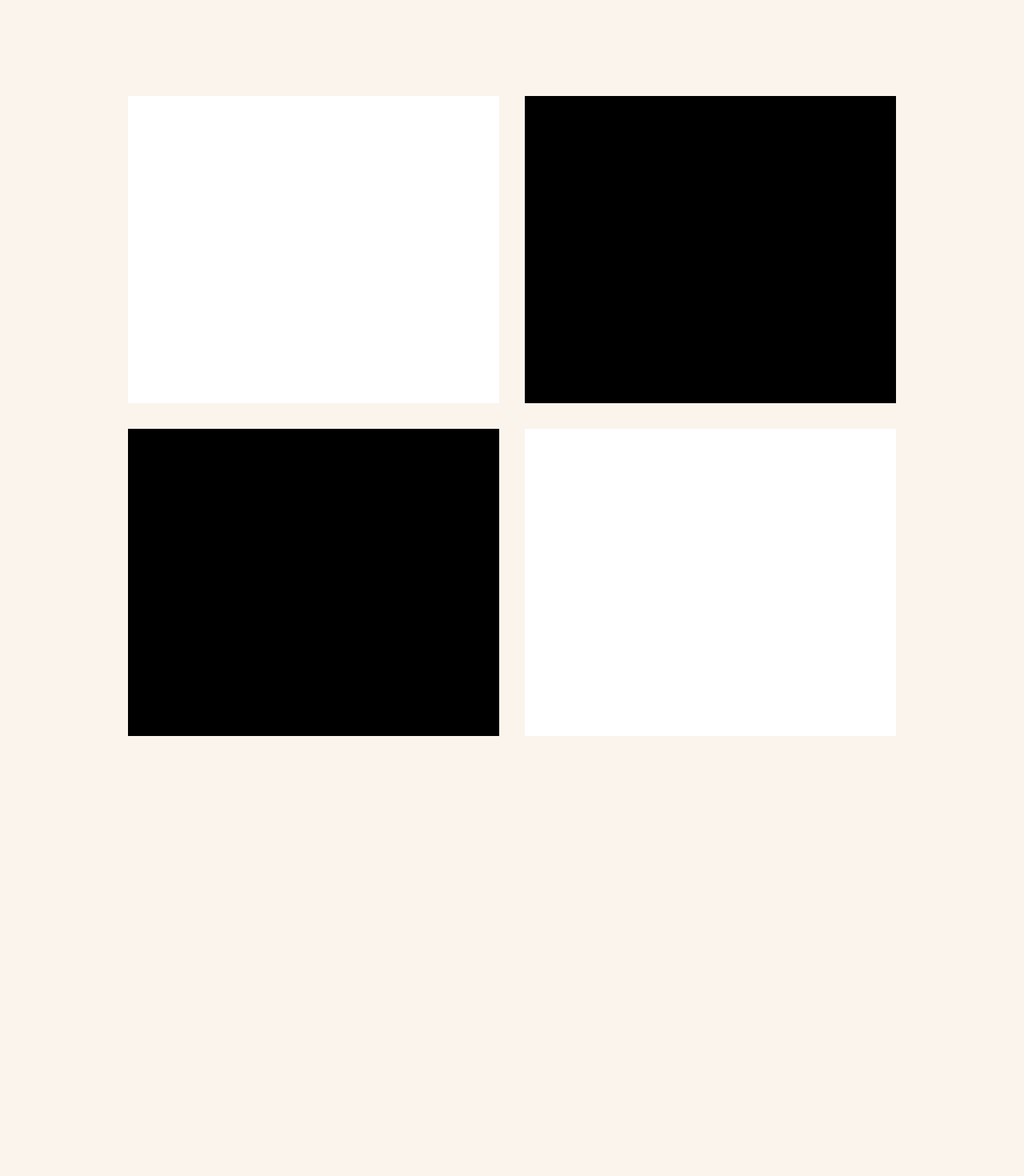
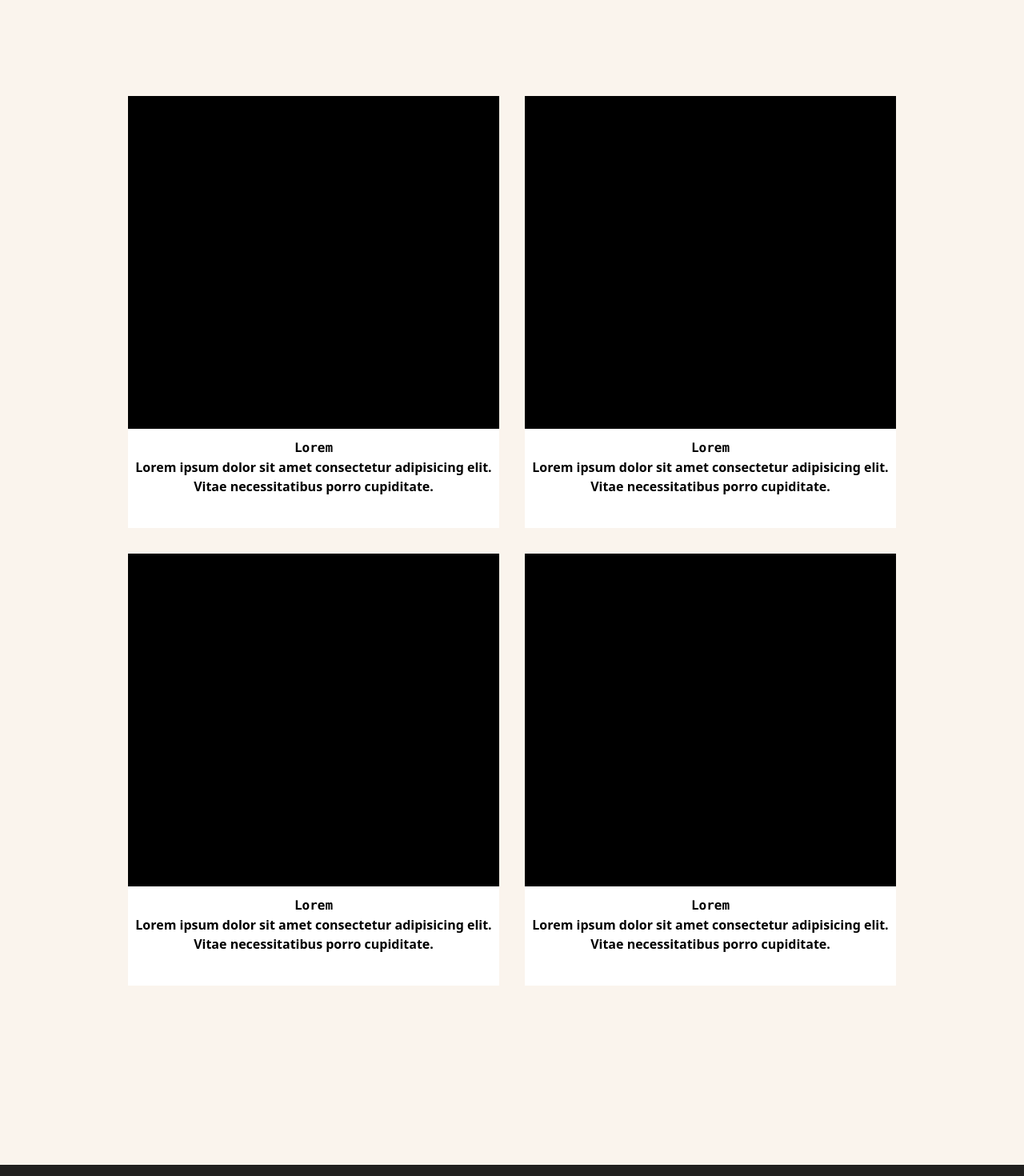
Before and after one commit to ALZEE23/Game_Web, a React (Vite) app: page / in a window 1280 px wide. Shown: the part 560-2030 px from the top of the page at 80% size. Before the commit the page ends 1480 px from the top, so only its background shows below. Built offline with nearby package versions, Linux system fonts and the light colour scheme.

Commit message:
fix: landing

```diff
--- a/src/pages/Game.jsx
+++ b/src/pages/Game.jsx
@@ -1,21 +1,35 @@
 export default function Game() {
-    return(
+    return (
         <>
             {/* Section Banner*/}
             <section id="banner">
-
-            </section>
-
-            <section id="description">
-
+                <div className='w-screen h-72 bg-black'>
+                    <img src="" alt="" />
+                </div>
             </section>
 
             <section id="image">
-
+                <div className=' px-40 space-y-10 py-10'>
+                    <div className='flex-col'>
+                        <h1 className='font-staatliches text-lg'>Barda - NOV 25,2024 </h1>
+                        <h1 className='font-staatliches text-5xl'>Barda Demo Release</h1>
+                    </div>
+                    <div className='h-screen bg-black'>
+                        <img src="" alt="" />
+                    </div>
+                    <div className='px-64'>
+                        <div className='inline-block space-y-1'>
+                            <h1 className='font-semibold text-xl text italic text'>Barda Realese now after a several years</h1>
+                        </div>
+                        <div>
+                            <h1>
+                                Lorem ipsum dolor, sit amet consectetur adipisicing elit. Doloribus, modi enim earum impedit totam consequatur commodi ullam aspernatur labore ea officia, nisi voluptas libero at quos aperiam sit molestiae fugit dicta ut, suscipit dolores molestias sunt veritatis! Beatae, adipisci nulla!</h1>
+                        </div>
+                    </div>
+                </div>
             </section>
 
             <section id="game">
-
             </section>
         </>
     )
--- a/src/pages/Home.jsx
+++ b/src/pages/Home.jsx
@@ -33,8 +33,8 @@ export default function Home() {
               </div>
             </div>
 
-            <div className=" md:h-40 h-fit  w-fit md:float-end float-end md:mb-0 mb-0 content-center">
-              <h1 className="font-staatliches font-bold md:text-10xl text-6xl text-center bg-[#FAF4ED] md:w-[40rem] w-full  text-[#21201F] tracking-tighter">
+            <div className=" md:h-40 h-fit md:absolute md:bottom-5 md:right-0  w-fit md:float-end float-end md:mb-0 mb-0 content-center">
+              <h1 className="font-staatliches font-bold md:text-10xl text-6xl text-center bg-[#FAF4ED] md:w-[40rem] px-5 sm:px-0 w-full  text-[#21201F] tracking-tighter">
                 STUDIO
               </h1>
             </div>
@@ -47,9 +47,8 @@ export default function Home() {
         {/* Section Mobile */}
         <div className="w-screen h-screen bg-[#FAF4ED] md:hidden inline-block md:mb-0 mb-10">
           <div className="flex">
-            <div className="md:w-20 w-3 h-[70vh] mx-10 mt-20 bg-[#21201F]"></div>
-            <div className="w-full  py-20 inline-block mx-auto">
-              <h1 className="md:text-8xl text-4xl mx-10 text-[#FAF4ED] px-10 py-1 font-staatliches font-semibold w-fit tracking-tighter bg-[#21201F]">
+            <div className="w-full  py-20 inline-block mx-10">
+              <h1 className="md:text-8xl text-4xl text-center mx-auto text-[#FAF4ED] px-10 py-1 font-staatliches font-semibold w-full tracking-tighter bg-[#21201F]">
                 Meet The Team
               </h1>
             </div>
@@ -67,7 +66,7 @@ export default function Home() {
               Incommodious Studio in 2024.{" "}
             </h1>
           </div>
-          <div className="md:w-20 w-[0.70rem] h-[14vh] mx-10 mt-10 bg-[#21201F]"></div>
+          <div className="md:w-20 w-[0.70rem] hidden sm:inline-block h-[14vh] mx-10 mt-10 bg-[#21201F]"></div>
         </div>
 
         {/* Section Desktop */}
--- a/src/pages/Landing.jsx
+++ b/src/pages/Landing.jsx
@@ -3,8 +3,8 @@ export default function Landing() {
    return (
       <>
          <section id='Navbar'>
-            <div className='fixed w-screen px-40'>
-               <div className='flex bg-[#21201F] px-5 py-4 justify-between '>
+            <div className='fixed w-screen sm:px-40'>
+               <div className='sm:flex bg-[#21201F] px-5 py-4 justify-between hidden'>
                   <div className='flex gap-12 items-center'>
                      <h1 className='font-staatliches text-[#DFDFF2] text-4xl ' >pplg</h1>
                      <div className='flex gap-7'>
@@ -25,10 +25,20 @@ export default function Landing() {
                      </button>
                   </div>
                </div>
+               <div className='sm:hidden bg-[#21201F] px-5 py-4 justify-between flex'>
+                  <div className='flex gap-12 items-center'>
+                     <h1 className='font-staatliches text-[#DFDFF2] text-4xl ' >pplg</h1>
+                  </div>
+                  <div className='flex justify-center'>
+                     <button className='bg-[#DFDFF2] px-5'>
+                        <h1 className='font-mono font-semibold text-[#21201F]' >=</h1>
+                     </button>
+                  </div>
+               </div>
             </div>
+         </section>
 
-         </section>
-         <section className='Header'>
+         <section className=''>
             <div className='items-center w-screen flex-col flex h-[85vh] justify-center pb-30 gap-5'>
                <h1 className='text-7xl  font-staatliches'>
                   PPLG
@@ -39,12 +49,41 @@ export default function Landing() {
             </div>
          </section>
          <section>
-            <div className='h-screen grid-cols-2 gap-8 grid px-40 w-screen '>
-               <div className='bg-white '></div>
-               <div className='bg-black'></div>
-               <div className='bg-black '></div>
-               <div className='bg-white '></div>
+            <div className='sm:grid-cols-2 gap-8 grid sm:px-40 px-5 w-screen mb-56 '>
+               <div className='bg-white inline-block space-y-3 h-96 pb-10 sm:h-auto'>
+                  <div className='w-full h-[15rem] sm:h-[26rem] bg-black'>
+                  </div>
+                  <div className=''>
+                     <h1 className='font-mono font-semibold text-center'>Lorem</h1>
+                     <h1 className='text-center font-semibold'>Lorem ipsum dolor sit amet consectetur adipisicing elit. Vitae necessitatibus porro cupiditate.</h1>
+                  </div>
+               </div>
+               <div className='bg-white inline-block space-y-3 h-96 pb-10 sm:h-auto'>
+                  <div className='w-full h-[15rem] sm:h-[26rem] bg-black'>
+                  </div>
+                  <div className=''>
+                     <h1 className='font-mono font-semibold text-center'>Lorem</h1>
+                     <h1 className='text-center font-semibold'>Lorem ipsum dolor sit amet consectetur adipisicing elit. Vitae necessitatibus porro cupiditate.</h1>
+                  </div>
+               </div><div className='bg-white inline-block space-y-3 h-96 pb-10 sm:h-auto'>
+                  <div className='w-full h-[15rem] sm:h-[26rem] bg-black'>
+                  </div>
+                  <div className=''>
+                     <h1 className='font-mono font-semibold text-center'>Lorem</h1>
+                     <h1 className='text-center font-semibold'>Lorem ipsum dolor sit amet consectetur adipisicing elit. Vitae necessitatibus porro cupiditate.</h1>
+                  </div>
+               </div><div className='bg-white inline-block space-y-3 h-96 pb-10 sm:h-auto'>
+                  <div className='w-full h-[15rem] sm:h-[26rem] bg-black'>
+                  </div>
+                  <div className=''>
+                     <h1 className='font-mono font-semibold text-center'>Lorem</h1>
+                     <h1 className='text-center font-semibold'>Lorem ipsum dolor sit amet consectetur adipisicing elit. Vitae necessitatibus porro cupiditate.</h1>
+                  </div>
+               </div>
             </div>
+         </section>
+         <section>
+            <div className='bg-[#21201F] h-96'></div>
          </section>
       </>
    )
```
